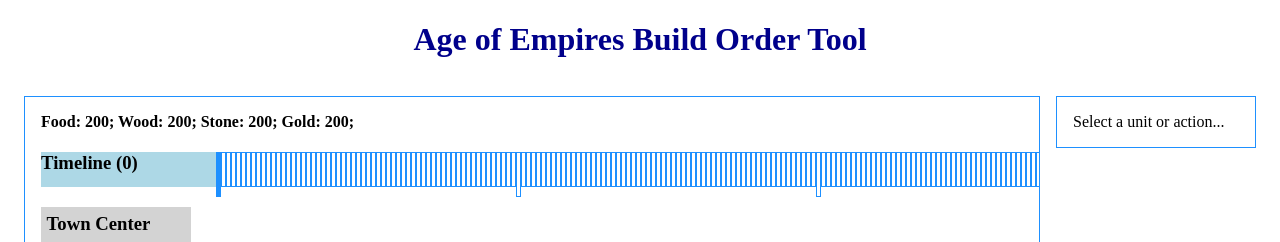
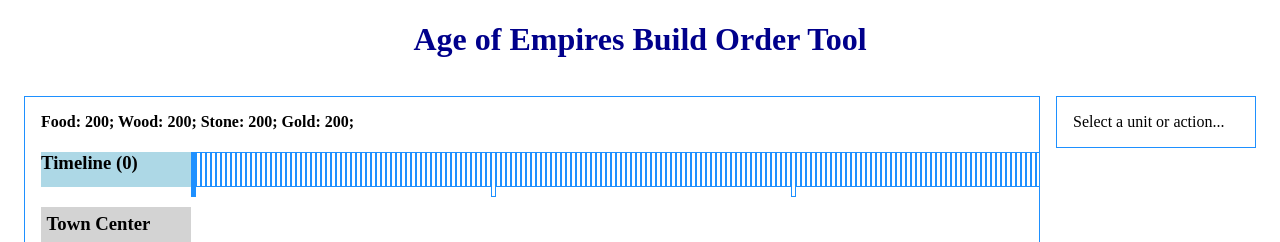
Before and after one commit to MJeorrett/aoe-bot, a React (Create React App) app: page / in a window 1280 px wide. Shown: the top 242 px of the page. Built offline with nearby package versions, Linux system fonts and the light colour scheme.

Commit message:
fix alignment

```diff
--- a/src/components/Timeline.js
+++ b/src/components/Timeline.js
@@ -40,7 +40,8 @@
     }}>
       <h3 style={{
         margin: 0,
-        minWidth: '175px',
+        width: '150px',
+        minWidth: '150px',
         height: '35px',
         backgroundColor: 'lightBlue'
       }}>
--- a/src/components/Unit.js
+++ b/src/components/Unit.js
@@ -24,6 +24,7 @@
     >
       <h3
         style={{
+          width: '150px',
           minWidth: '150px',
           height: '40px',
           margin: 0,
```
